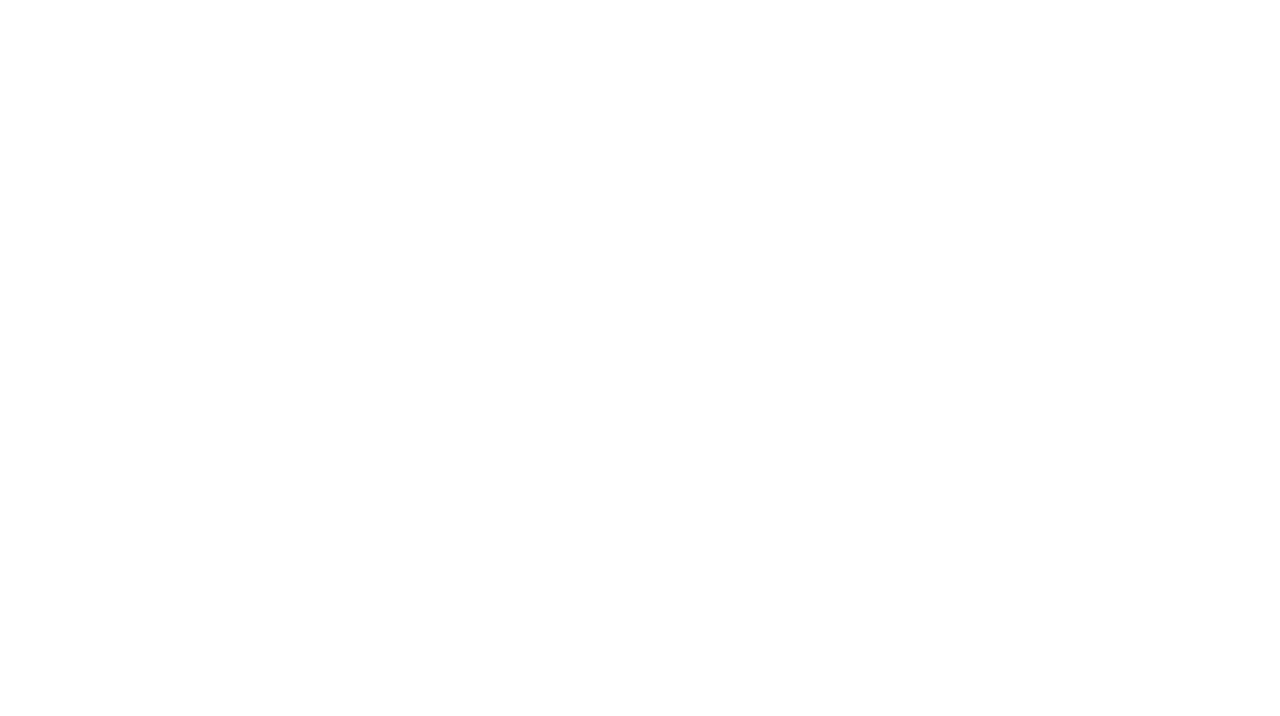
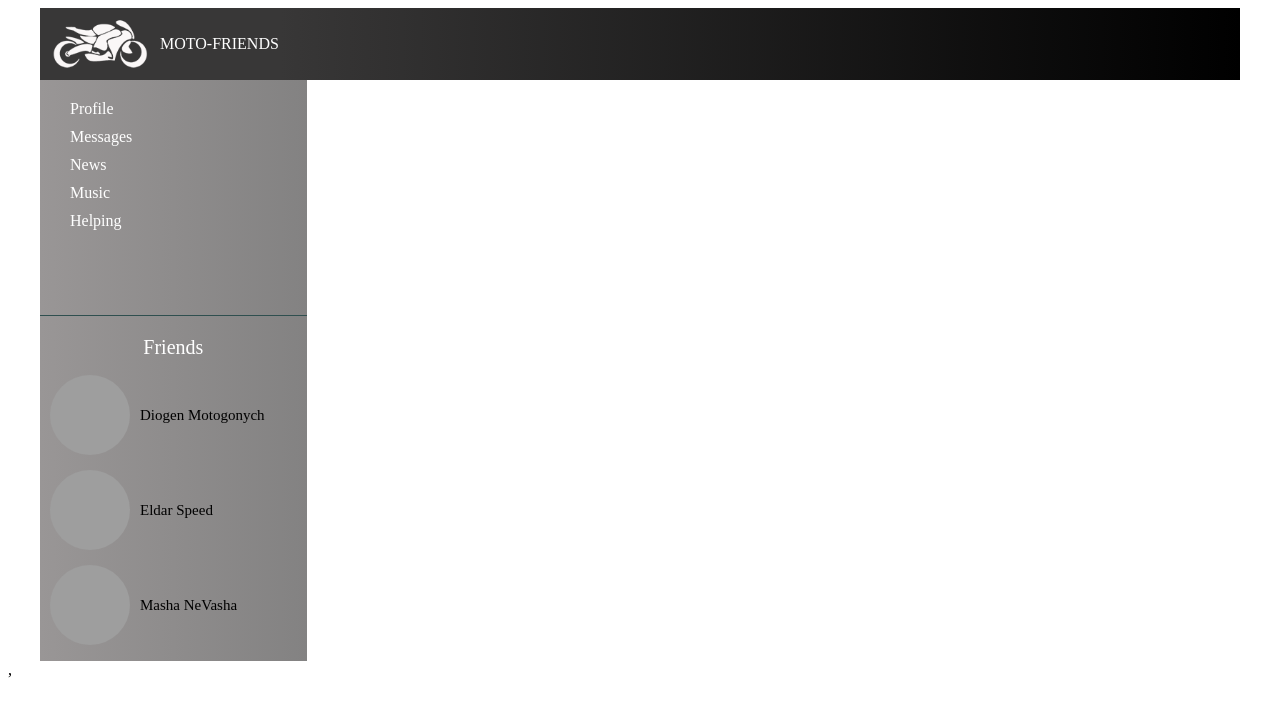
Before and after one commit to sveta-confeta/Social_network_typescript, a React (Create React App) app: page / in a window 1280 px wide. Before the commit this address had no page. Shown: the top 716 px of the page. Built offline with nearby package versions, Linux system fonts and the light colour scheme; grey boxes are pictures that could not be loaded.

Commit message:
react-redux

```diff
--- a/src/App.tsx
+++ b/src/App.tsx
@@ -30,7 +30,7 @@ const App =(props:AppPropsType) => {
     return (
         <div className="app-wrapper">
             <Header/>
-            <Navbar friendData={store.frends}/>
+            <Navbar friendData={store.getState().friendData}/>
             <div className="app-wrapper-content">
                 <Routes>
                     <Route path='/dialogs' element={<DialogsConteiner
@@ -40,11 +40,9 @@ const App =(props:AppPropsType) => {
                         store={store}
                     />}/>
                     <Route path='/profile' element={<Profile store={store}
-                                                             // postData={props.state.profilePage.postData}
-                        // onPostChange={props.store.onPostChange.bind(props.store)}
-                        // addPost={props.store.addPost.bind(props.store)}
+
                                                              dispatch={store.dispatch.bind(store)}
-                                                             // newPostText={props.state.profilePage.newPostText}
+
                     />}/>
                     <Route path='/news' element={<News/>}/>
                     <Route path='/music' element={<Music/>}/>
--- a/src/components/pages/Dialogs/Dialogs.tsx
+++ b/src/components/pages/Dialogs/Dialogs.tsx
@@ -2,15 +2,19 @@ import React, {ChangeEvent} from "react";
 import s from "./Dialogs.module.css"
 import {Dialog_item} from "./DialogItem/DialogItem";
 import {Message} from "./Message/Message";
-import {DialogsDataType, MessageDataType} from "../../../redux/state";
+import {InitialStateType} from "../../../redux/gialogs-reduser";
+import {AppStateType, DispatchType} from "../../../redux/redux-store";
 
 
+type AppStore = AppStateType & DispatchType
+
 export type DialogsPropsType = {
-    messageData: Array<MessageDataType>
-    dialogsData: Array<DialogsDataType>
-    newMessageText: string
-    clickHandler: () => void
-    onChangeHandler: (value: string) => void
+    // messageData: Array<MessageDataType>
+     dialogsPage: InitialStateType
+     //newMessageText: string
+     clickHandler: () => void
+     onChangeHandler: (value: string) => void
+    store: any
 
 
 }
@@ -18,14 +22,14 @@ export type DialogsPropsType = {
 export const Dialogs = (props: DialogsPropsType) => {    //компонента со всеми именами и сообщениями- где Dialog_item -это одно сообщение
 
 
-    let dialogsElements = props.dialogsData.map(el => {
+    let dialogsElements = props.store.dialogsPage.map(el => {
         return (
             <Dialog_item id={el.id} name={el.name}/>
         )
     })
 
-    let messageElements = props.messageData.map(el => <Message id={el.id} text={el.text}/>);
-    let newMessageText = props.newMessageText;//пустую сторку через пропсы передаем сюда из данных, чтоб отрисовывать в текстареа что в нее приходит в эту строку
+    let messageElements = props.store.messageData.map(el => <Message id={el.id} text={el.text}/>);
+    let newMessageText = props.store.newMessageText;//пустую сторку через пропсы передаем сюда из данных, чтоб отрисовывать в текстареа что в нее приходит в эту строку
 
     const onChangeHandler = (event: ChangeEvent<HTMLTextAreaElement>) => {
         let value = event.currentTarget.value; //получили значение textarea и теперь его надо отправить в bll
@@ -34,10 +38,9 @@ export const Dialogs = (props: DialogsPropsType) => {    //компонента
 
     }
     const clickHandler = () => {
-        debugger
 // props.store.dispatch(sendMessageActionCreator());
 
-        props.newMessageText(); //не работает
+        //props.newMessageText(); //не работает
     }
 
     //промапиваем данные, которые перебирались как обьекты по номерам ключей, и вместо них в ретурн вставляем переменные
--- a/src/components/pages/Profile/MyPosts/MyPosts.tsx
+++ b/src/components/pages/Profile/MyPosts/MyPosts.tsx
@@ -2,31 +2,23 @@ import React, {ChangeEvent} from "react";
 import s from './MyPosts.module.css';
 import {Post} from "./Post/Post";
 import { PostDataType} from "../../../../redux/state";
+import {PostPropsType} from "./MyPostsConteiner";
 
 
-export type PostPropsType = {
-    postData: Array<PostDataType>
-     addPost:(postMessage:string)=>void
-    newPostText: string
-    onPostChange: (newText: string) => void
-    // dispatch: (action: ActionTypes) => void
-}
+
 
 const MyPosts = (props: PostPropsType) => {
 
     const onAddPost = () => {
         // props.addPost();
          props.addPost(props.newPostText);
-        // let action = addPostActionCreator(props.newPostText);
-        // props.dispatch(action);
     }
 
     let onPostChange = (e: ChangeEvent<HTMLTextAreaElement>) => {
         let text = e.currentTarget.value;
         props.onPostChange(text);
 
-        // let action = onPostChangeActionCreator(text);
-        // props.dispatch(action)
+
 
     }
 
--- a/src/components/pages/Profile/MyPosts/MyPostsConteiner.tsx
+++ b/src/components/pages/Profile/MyPosts/MyPostsConteiner.tsx
@@ -3,64 +3,31 @@ import { onPostChangeActionCreator} from "../../../../redux/profile-reduser";
 import {addPostActionCreator} from "../../../../redux/profile-reduser";
 import MyPosts from "./MyPosts";
 import {connect} from "react-redux";
-import {StateType} from "../../../../redux/state";
+import {ActionTypes, PostDataType, StateType} from "../../../../redux/state";
 
 
-//export type PostPropsType={
-    // postData:Array<PostDataType>
-    //  addPost:(postMessage:string)=>void
-    // newPostText:string
-    //  onPostChange:(newText:string)=>void
-    // dispatch:(action:ActionTypes)=>void
-    //store: StoreType
-//}
-//контейнерная компонента задача которой удовлетворить нужды презентационной компоненты
-// export const MyPostsConteiner = (props:PostPropsType) => {
-//
-//     return (
-//         <StoreContext.Consumer>
-//             {
-//             (store)=>{
-//                 let state=props.store.getState() //предоставили стор
-//
-//                 const addPost=()=>{
-//                     // props.addPost(props.newPostText);
-//                     let action=addPostActionCreator(state.profilePage.newPostText);
-//                     // let action=addPostActionCreator();
-//                     props.store.dispatch(action);
-//                 }
-//
-//                 let onPostChange=(text:string)=>{
-//                     // props.onPostChange(e.currentTarget.value);
-//                     //        let text = e.currentTarget.value;
-//                     let action = onPostChangeActionCreator(text);
-//                     props.store.dispatch(action)
-//
-//                 }
-//                 return(
-//                     <MyPosts  onPostChange={onPostChange} addPost={addPost}
-//                               postData={store.getState().profilePage.postData}
-//                               newPostText={store.getState().profilePage.newPostText}
-//
-//                     />
-//                 )
-//             }
-//
-//         }
-//
-//         </StoreContext.Consumer>
-//     )
-// }
-let stateToProps=(state:StateType)=>{
+export type PostPropsType= MapDispatchToPropsType & MapStateToPropsType & {store: any}
+
+type MapStateToPropsType = {
+    postData:Array<PostDataType>
+    newPostText:string
+}
+
+type MapDispatchToPropsType = {
+    addPost:(postMessage:string)=>void
+    onPostChange:(newText:string)=>void
+}
+
+let stateToProps=(state:StateType):MapStateToPropsType=>{
     return{
         postData: state.profilePage.postData , //cдесь сидят данные из стейта
         newPostText:state.profilePage.newPostText,
     }
 }
-let dispatchToProps=(dispatch:any)=>{
+let dispatchToProps=(dispatch:any):MapDispatchToPropsType=>{
     return{
-        addPost:()=>{
-            let action=addPostActionCreator(state.profilePage.newPostText);
+        addPost:(text:string)=>{
+            let action=addPostActionCreator(text);
             dispatch(action);
         },
         onPostChange:(text:string)=>{
--- a/src/components/pages/Profile/Profile.tsx
+++ b/src/components/pages/Profile/Profile.tsx
@@ -2,8 +2,8 @@ import React from "react";
 import s from './Profile.module.css';
 import ProfileInfo from "./ProfileInfo/ProfileInfo";
 import {ActionTypes, PostDataType} from "../../../redux/state";
-import {MyPostsConteiner} from "./MyPosts/MyPostsConteiner";
 import {StoreType} from "../../../redux/redux-store";
+import {MyPostsContainer} from "./MyPosts/MyPostsConteiner";
 
 
 
@@ -15,7 +15,7 @@ export type PostPageType = {
     // newPostText:string
     //  onPostChange:(newText:string)=>void
     dispatch:(action:ActionTypes)=>void
-    store: StoreType
+    store: any
 
 }
 
@@ -25,7 +25,8 @@ const Profile = (props:PostPageType) => {
     return (
         <div>
             <ProfileInfo/>
-            <MyPostsConteiner  //теперь мы данными снабжаем не MyPosts, а его контейнер
+            {/* eslint-disable-next-line react/jsx-no-undef */}
+            <MyPostsContainer  //теперь мы данными снабжаем не MyPosts, а его контейнер
                 store={props.store}
                 // postData={props.postData}
                 //      dispatch={props.dispatch}
--- a/src/index.tsx
+++ b/src/index.tsx
@@ -12,12 +12,7 @@ import {Provider} from "react-redux";
         <BrowserRouter>
         <React.StrictMode>
             <Provider store={store}>
-            <App
-                // store ={store}
-                //  state={state}
-                //  // addPost={store.addPost} onPostChange={store.onPostChange}
-                // dispatch={store.dispatch.bind(store)}
-            />
+            <App/>
             </Provider>
 
         </React.StrictMode>,
--- a/src/redux/gialogs-reduser.ts
+++ b/src/redux/gialogs-reduser.ts
@@ -26,7 +26,9 @@ let initialState={
 };
 export type InitialStateType=typeof initialState;
 
-export const dialogsReducer = (state=initialState, action: ActionTypes):InitialStateType => {
+export const dialogsReducer = (state:InitialStateType=initialState, action: ActionTypes):InitialStateType => {
+
+
     switch (action.type) {
         case UPDATE_NEW_MESSAGE_TEXT :
             let copyState = {...state, newMessageText:action.text};
@@ -35,7 +37,7 @@ export const dialogsReducer = (state=initialState, action: ActionTypes):InitialS
             let body = state.newMessageText;
             let copyState = {...state,
                 newMessageText: ' ',
-                messageData:[...state.messageData,{id: v1(), text: body}]};
+                messageData:[...state.messageData,{id: v1(), text:body}]};
 
             return  copyState;
         }
--- a/src/redux/profile-reduser.ts
+++ b/src/redux/profile-reduser.ts
@@ -12,19 +12,20 @@ let initialState = {     //переносим сюда данные для пр
     newPostText: " ",
 }
 
-export const profileReducer = (state = initialState, action: ActionTypes): InitialProfileType => { //изначально в редаксе,в стейте  нет данных -поэтому мы обьявляем initiall state
+export const profileReducer = (state:InitialProfileType = initialState, action: ActionTypes): InitialProfileType => { //изначально в редаксе,в стейте  нет данных -поэтому мы обьявляем initiall state
     switch (action.type) {                                                                                 //если данные не придут в стейт,тогда он будет отображать initialState
         case ADD_POST : {
             const newPost: PostDataType = {id: new Date().getTime(), message: action.postMessage, count: 0};
-            let copyState = {...state};
-            copyState.postData = [...state.postData]
-            copyState.postData.push(newPost);
-            copyState.newPostText = " ";
+            let copyState = {...state,
+            postData:[...state.postData,newPost],
+                newPostText: " "};
             return copyState;
         }
         case ON_POST_CHANGE :{
-            let copyState={...state}
-            copyState.newPostText = action.newText;
+            let copyState={...state,
+                newPostText:action.newText
+            }
+
             return copyState
         }
         default:
--- a/src/redux/redux-store.ts
+++ b/src/redux/redux-store.ts
@@ -9,11 +9,10 @@ let reducers=combineReducers({//сюда поместим все редьюсе
     friendData:friendsReducer
 });
 
-
+export let store=createStore(reducers);//закомбаненный редьюссеры отдаем стору
 
 export type AppStateType = ReturnType<typeof reducers>
-
-export let store=createStore(reducers);//закомбаненный редьюссеры отдаем стору
+export type DispatchType = typeof store.dispatch
 
 export type StoreType = typeof  store
 //@ts-ignore
```
Also changed, not shown: src/redux/state.ts (+0 -13 lines).
